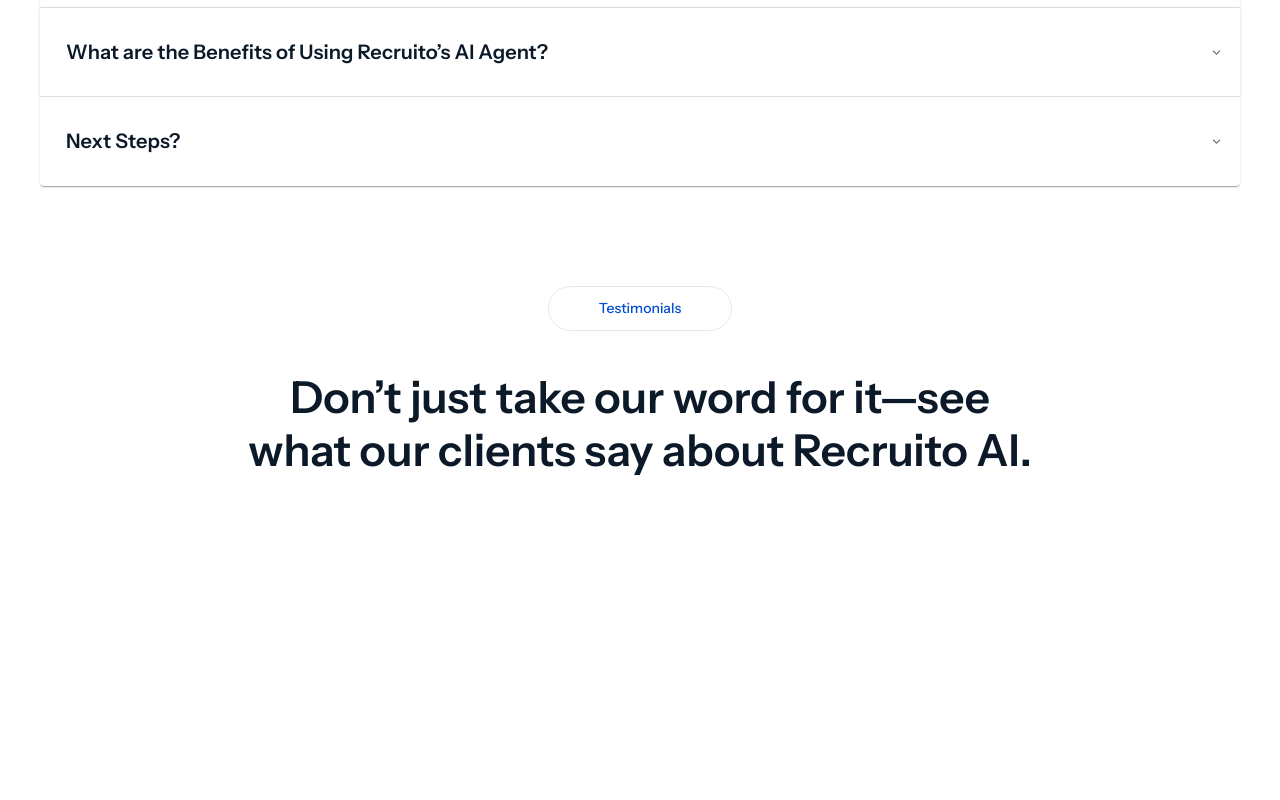
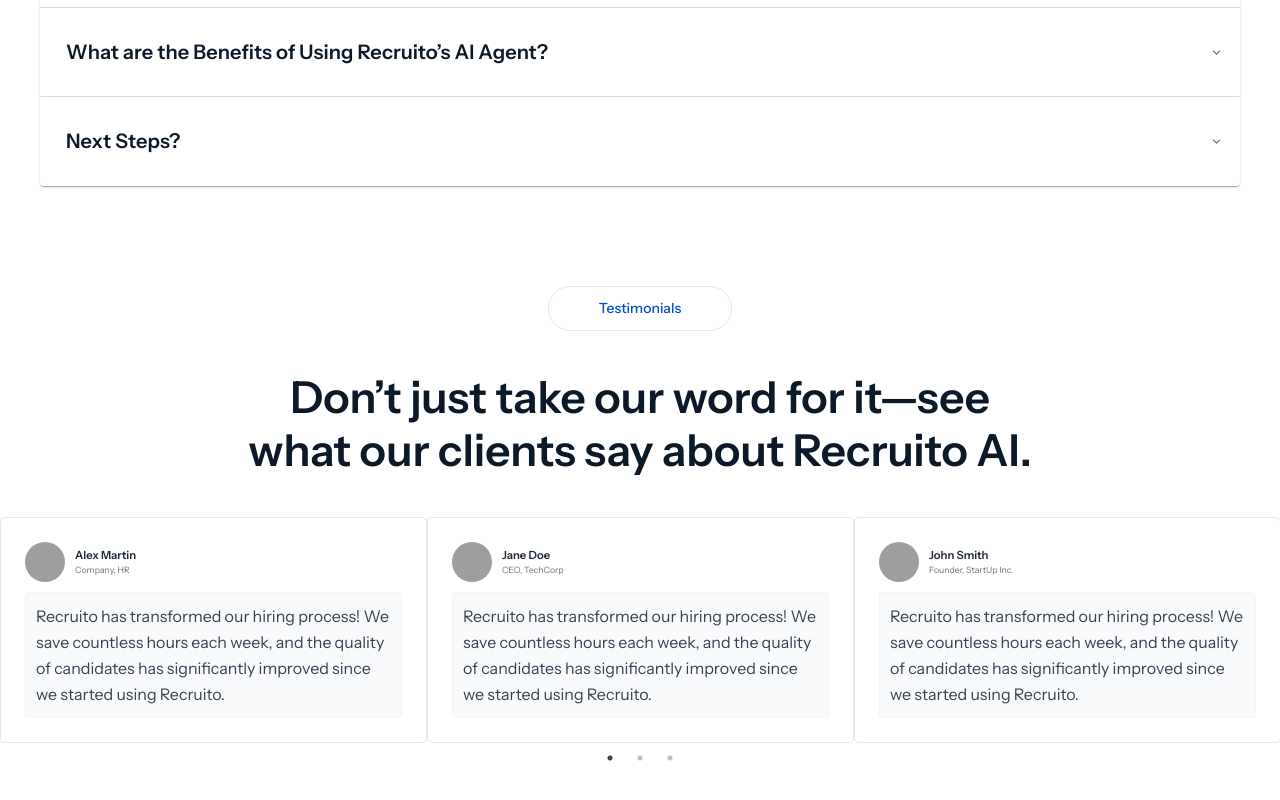
Before and after one commit to mfkfawas/recruito, a React (Vite) app: page / in a window 1280 px wide. Shown: the part 4684-5484 px from the top of the page. Before the commit the page ends 5161 px from the top, so only its background shows below. Built offline with nearby package versions, Linux system fonts and the light colour scheme; grey boxes are pictures that could not be loaded.

Commit message:
testimonials slider

```diff
--- a/index.html
+++ b/index.html
@@ -13,6 +13,18 @@
       href="https://fonts.googleapis.com/css2?family=Instrument+Sans:ital,wght@0,400..700;1,400..700&display=swap"
       rel="stylesheet"
     />
+
+    <link
+      rel="stylesheet"
+      type="text/css"
+      charset="UTF-8"
+      href="https://cdnjs.cloudflare.com/ajax/libs/slick-carousel/1.6.0/slick.min.css"
+    />
+    <link
+      rel="stylesheet"
+      type="text/css"
+      href="https://cdnjs.cloudflare.com/ajax/libs/slick-carousel/1.6.0/slick-theme.min.css"
+    />
   </head>
   <body>
     <div id="root"></div>
--- a/package.json
+++ b/package.json
@@ -15,12 +15,14 @@
     "@mui/icons-material": "^6.3.1",
     "@mui/material": "^6.3.1",
     "react": "^18.3.1",
-    "react-dom": "^18.3.1"
+    "react-dom": "^18.3.1",
+    "react-slick": "^0.30.3"
   },
   "devDependencies": {
     "@eslint/js": "^9.17.0",
     "@types/react": "^18.3.18",
     "@types/react-dom": "^18.3.5",
+    "@types/react-slick": "^0.23.13",
     "@vitejs/plugin-react": "^4.3.4",
     "autoprefixer": "^10.4.20",
     "eslint": "^9.17.0",
--- a/src/App.css
+++ b/src/App.css
@@ -21,3 +21,7 @@
   @apply !font-sans text-[1.6rem];
   color: var(--color-text-dark);
 }
+
+/* .slick-track {
+  @apply flex flex-wrap gap-4;
+} */
--- /dev/null
+++ b/src/section/testimonials/TestimonialSlider.tsx
@@ -0,0 +1,88 @@
+import Slider from "react-slick";
+
+const testimonials = [
+  {
+    name: "Alex Martin",
+    role: "Company, HR",
+    feedback:
+      "Recruito has transformed our hiring process! We save countless hours each week, and the quality of candidates has significantly improved since we started using Recruito.",
+    image: "https://westernfinance.org/wp-content/uploads/speaker-3-v2.jpg",
+  },
+  {
+    name: "Jane Doe",
+    role: "CEO, TechCorp",
+    feedback:
+      "Recruito has transformed our hiring process! We save countless hours each week, and the quality of candidates has significantly improved since we started using Recruito.",
+    image: "https://westernfinance.org/wp-content/uploads/speaker-3-v2.jpg",
+  },
+  {
+    name: "John Smith",
+    role: "Founder, StartUp Inc.",
+    feedback:
+      "Recruito has transformed our hiring process! We save countless hours each week, and the quality of candidates has significantly improved since we started using Recruito.",
+    image: "https://westernfinance.org/wp-content/uploads/speaker-3-v2.jpg",
+  },
+];
+
+const TestimonialsSlider = () => {
+  const settings = {
+    dots: true,
+    infinite: true,
+    speed: 500,
+    slidesToShow: 3,
+    slidesToScroll: 1,
+    responsive: [
+      {
+        breakpoint: 1024,
+        settings: {
+          slidesToShow: 2,
+          slidesToScroll: 1,
+          infinite: true,
+          dots: true,
+        },
+      },
+      {
+        breakpoint: 768,
+        settings: {
+          slidesToShow: 1,
+          slidesToScroll: 1,
+        },
+      },
+    ],
+  };
+
+  return (
+    <div className="max-w-full py-16 space-x-16">
+      <Slider {...settings}>
+        {testimonials.map((testimonial) => (
+          <div className="max-w-[50rem] mx-auto p-[2.4rem] bg-white rounded-lg border border-gray-200">
+            {/* User Information */}
+            <div
+              className="flex items-center space-x-4 mb-4"
+              key={testimonial.name}
+            >
+              <img
+                src={testimonial.image}
+                alt="User Avatar"
+                className="w-16 h-16 rounded-full object-cover"
+              />
+              <div>
+                <h3 className="text-lg font-semibold text-gray-800">
+                  {testimonial.name}
+                </h3>
+                <p className="text-sm text-gray-500">{testimonial.role}</p>
+              </div>
+            </div>
+
+            {/* Testimonial Text */}
+            <div className="p-4 bg-gray-50 rounded-md border border-gray-100">
+              <p className="text-gray-700">{testimonial.feedback}</p>
+            </div>
+          </div>
+        ))}
+      </Slider>
+    </div>
+  );
+};
+
+export default TestimonialsSlider;
--- a/src/section/testimonials/index.tsx
+++ b/src/section/testimonials/index.tsx
@@ -2,10 +2,11 @@
 import Section from "../../layout/Section";
 import Tablet from "../../ui/Tablet";
 import Heading from "../features/Heading";
+import TestimonialsSlider from "./TestimonialSlider";
 
 export default function Testimonials() {
   return (
-    <Section>
+    <Section className="pb-12">
       <Container>
         <div className="flex flex-col items-center gap-8 lg:gap-16">
           <Tablet>Testimonials</Tablet>
@@ -13,10 +14,11 @@
             Don’t just take our word for it—see what our clients say about
             Recruito AI.
           </Heading>
-
-          {/* swiper */}
         </div>
       </Container>
+
+      {/* testimonials slider */}
+      <TestimonialsSlider />
     </Section>
   );
 }
```
Also changed, not shown: 1 other file (tests, documents, lock files or other folders).
